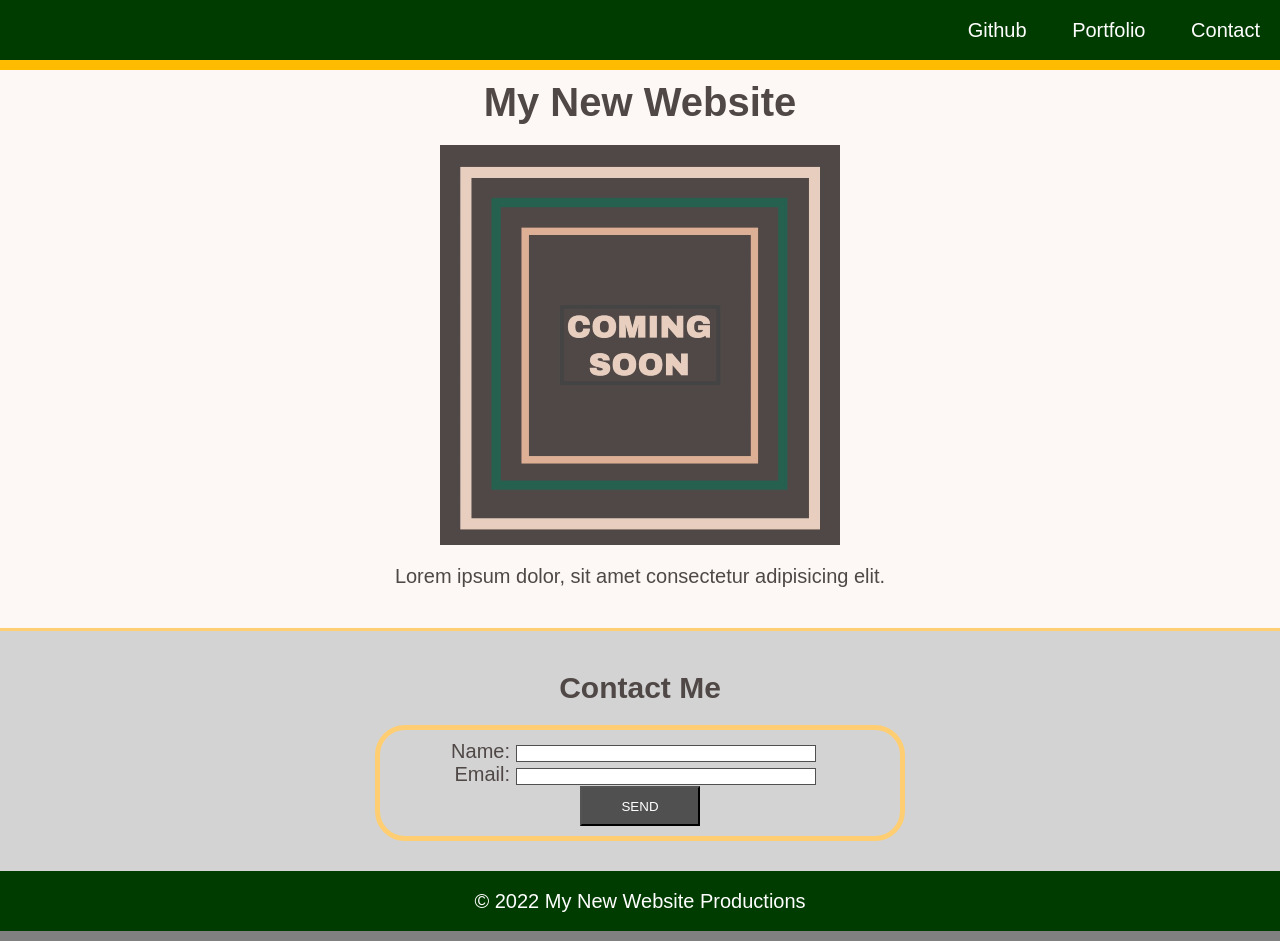
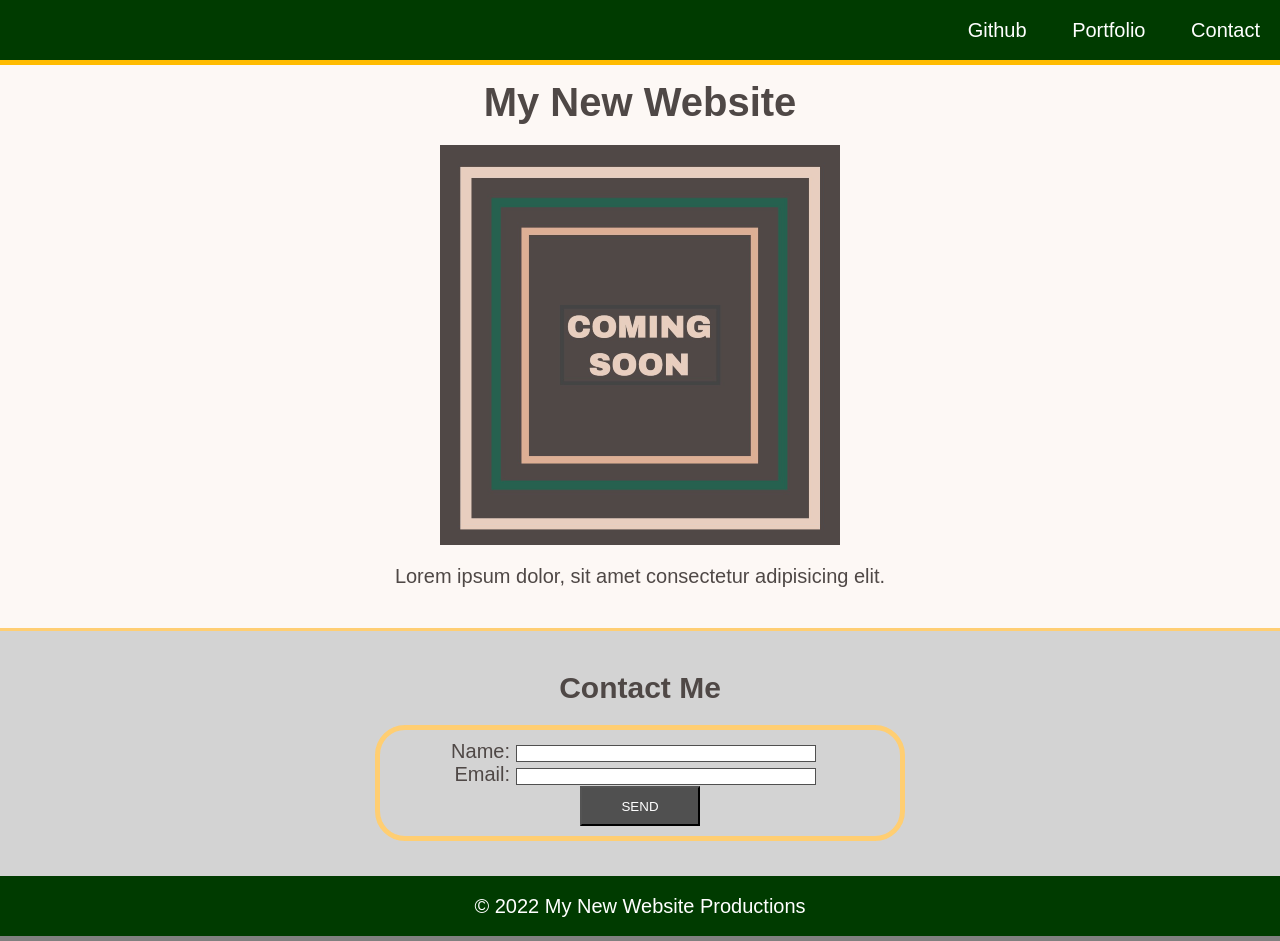
Before and after one commit to patrickmc19/git-init-sample, a plain HTML site: page index.html in a window 1280 px wide. Drawn offline with Linux system fonts and the light colour scheme.

Commit message:
studying 12.9 minor edits

```diff
--- a/style.css
+++ b/style.css
@@ -44,14 +44,14 @@ footer {
 
 header{
     position: fixed;
-    border-bottom: 10px solid rgb(255, 187, 0);
+    border-bottom: 5px solid rgb(255, 187, 0);
 }
 
 footer{
     position: absolute;
     margin-top: 0;
     bottom: 0;
-    border-bottom: 10px solid grey;
+    border-bottom: 5px solid grey;
     color: white;
 }
 
```
Also changed, not shown: index.html (+4 -0 lines).
